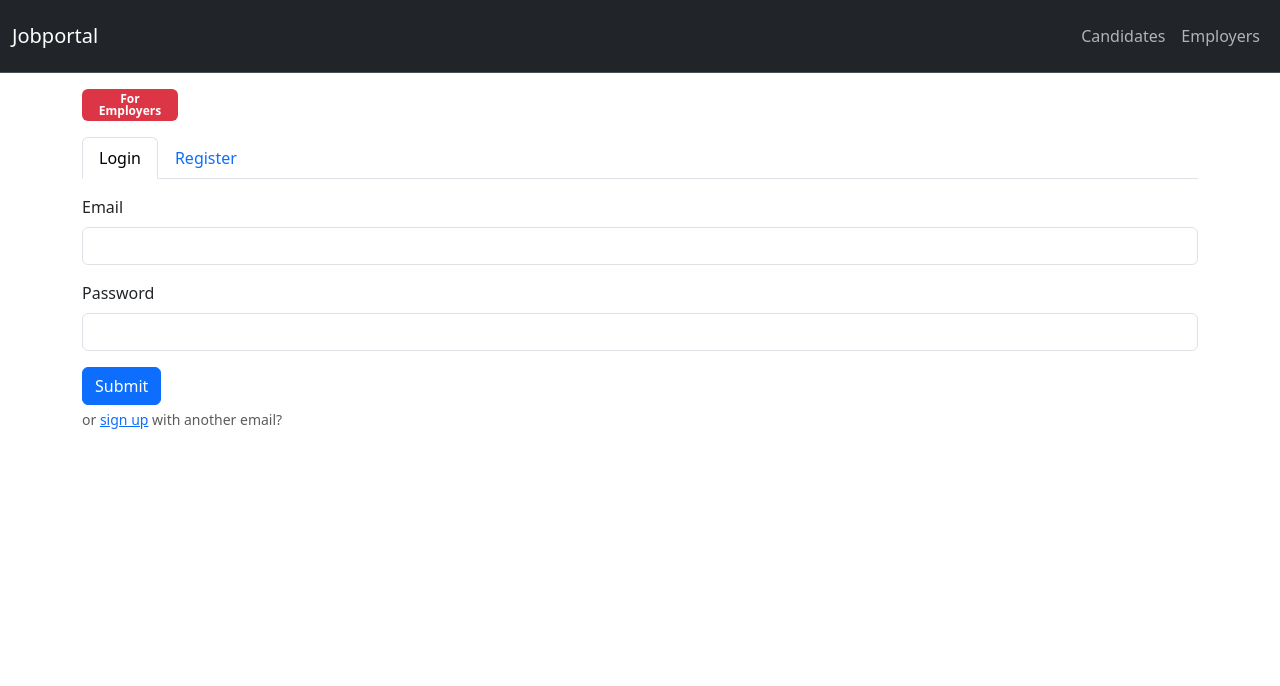
After one commit to tim509314/PHP, a PHP site: page /employers.php in a window 1280 px wide. The commit adds this page. Shown: the top 686 px of the page. Run offline with PHP 8.4, Linux system fonts and the light colour scheme.

Commit message:
Add files via upload

```diff
--- a/jobportal/apply.php
+++ b/jobportal/apply.php
@@ -1,7 +1,7 @@
 <?php
   include_once('header.php');
   if(!$_SESSION){
-    header("Location: ../jobportal/login.php?identity=candidate");
+    header("Location: ../jobportal/candidates.php?identity=candidate");
   }
 ?>
 
--- a/jobportal/checkcandidates.php
+++ b/jobportal/checkcandidates.php
@@ -1,6 +1,6 @@
 <?php include_once('header.php'); ?>
 
-<div class="container-sm">
+<div class="container-sm" style="margin-top: 1rem">
   <?php
     if($_SESSION){
         $jobappQ = mysqli_query($dbConnection, "SELECT * FROM `jobapp` WHERE `job_id` ='".$_GET['job_id']."' AND `employer_id` = '".$thisuser."'");
@@ -8,7 +8,7 @@
         $job = mysqli_fetch_assoc($jobQ);
         echo 'This Application is: '.$job['job_title'];
         while ($jobapp = mysqli_fetch_assoc($jobappQ)){
-            echo '<div class="card" style="margin: 1rem">';
+            echo '<div class="card" style="margin-top: 1rem">';
             echo '<div class="card-body">';
 
             $cvQ = mysqli_query($dbConnection, "SELECT * FROM `cvs` WHERE `candidate_id` ='".$jobapp['candidate_id']."'");
--- a/jobportal/cv.php
+++ b/jobportal/cv.php
@@ -1,7 +1,7 @@
 <?php
   include_once('header.php');
   if(!$_SESSION){
-    header("Location: ../jobportal/login.php?identity=candidate");
+    header("Location: ../jobportal/candidates.php?identity=candidate");
   }
 ?>
    <?php
--- a/jobportal/editcv.php
+++ b/jobportal/editcv.php
@@ -1,7 +1,7 @@
 <?php
   include_once('header.php');
   if(!$_SESSION){
-    header("Location: ../jobportal/login.php?identity=candidate");
+    header("Location: ../jobportal/candidates.php?identity=candidate");
   }
 ?>
 
--- /dev/null
+++ b/jobportal/employers.php
@@ -0,0 +1,70 @@
+<?php
+include_once('header.php');
+?>
+
+<div class="container-sm" style="margin-top: 1rem">
+<div class="badge bg-danger text-wrap" style="width: 6rem;">
+  For Employers
+</div>
+    <ul class="nav nav-tabs" id="myTab" role="tablist" style="margin-top: 1rem">
+      <li class="nav-item" role="presentation">
+        <button class="nav-link active" id="home-tab" data-bs-toggle="tab" data-bs-target="#home-tab-pane" type="button" role="tab" aria-controls="home-tab-pane" aria-selected="true">Login</button>
+      </li>
+      <li class="nav-item" role="presentation">
+        <button class="nav-link" id="profile-tab" data-bs-toggle="tab" data-bs-target="#profile-tab-pane" type="button" role="tab" aria-controls="profile-tab-pane" aria-selected="false">Register</button>
+      </li>
+    </ul>
+  </div>
+  <div class="tab-content" id="myTabContent">
+    <div class="tab-pane fade show active" id="home-tab-pane" role="tabpanel" aria-labelledby="home-tab" tabindex="0">
+      <div class="container-sm" style="margin-top: 1rem">
+      <form action="function.php?op=checkLogin" method="post">
+          <div class="mb-3">
+            <label for="exampleInputEmail1" class="form-label">Email</label>
+            <input type="email" class="form-control" id="exampleInputEmail1" aria-describedby="emailHelp" name="email">
+          </div>
+          <div class="mb-3">
+            <label for="exampleInputPassword1" class="form-label">Password</label>
+            <input type="password" class="form-control" id="exampleInputPassword1" name="password">
+          </div>
+          <input type="hidden" name="identity" value="employers">
+          <button type="submit" class="btn btn-primary">Submit</button>
+          <div id="emailHelp" class="form-text"><p>or <a href="../jobportal/register.php">sign up</a> with another email?</p></div>
+        </form>
+      </div>
+    </div>
+    <div class="tab-pane fade" id="profile-tab-pane" role="tabpanel" aria-labelledby="profile-tab" tabindex="0">
+      <div class="container-sm" style="margin-top: 1rem">
+        <form action="function.php?op=register" method="post">
+          <div class="mb-3">
+            <label for="InputFullName" class="form-label">Full name</label>
+            <input type="text" class="form-control" id="InputFullName" name="full_name">
+          </div>
+          <div class="mb-3">
+            <label for="InputEmail" class="form-label">Email</label>
+            <input type="email" class="form-control" id="InputEmail" name="email">
+          </div>
+          <div class="mb-3">
+            <label for="InputPassword" class="form-label">Password</label>
+            <input type="password" class="form-control" id="InputPassword" name="password">
+          </div>
+          <div class="mb-3">
+            <label for="ConfirmPassword" class="form-label">Confirm Password</label>
+            <input type="password" class="form-control" id="ConfirmPassword" name="confirm_password">
+          </div>
+          <div class="mb-3">
+            <label for="InputCompanyName" class="form-label">Company Name</label>
+            <input type="text" class="form-control" id="InputCompanyName" name="company">
+          </div>
+          <div class="mb-3">
+            <label for="InputContactNo" class="form-label">Contact No.</label>
+            <input type="int" class="form-control" id="InputContactNo" name="contact_no">
+          </div>
+          <input type="hidden" name="identity" value="employers">
+          <button type="submit" class="btn btn-primary">Submit</button>
+        </form>
+      </div>
+    </div>
+  </div>
+
+<?php include_once('footer.php'); ?>
--- a/jobportal/header.php
+++ b/jobportal/header.php
@@ -25,10 +25,10 @@ footer{
 
 </head>
 <body>
-    <nav class="navbar bg-body-tertiary">
+    <nav class="navbar bg-dark border-bottom border-body" data-bs-theme="dark">
         <div class="container-fluid">
             <a class="navbar-brand" href="../jobportal/index.php">Jobportal</a>
-            <nav class="navbar navbar-expand-lg bg-body-tertiary">
+            <nav class="navbar navbar-expand-lg">
                 <ul class="navbar-nav">
                     <?php
                         if($_SESSION){
@@ -49,8 +49,8 @@ footer{
                             }
                             echo '<li class="nav-item"><a class="nav-link" href="../jobportal/function.php?op=logout">Logout</a></li>';
                         }else{
-                            echo '<li class="nav-item"><a class="nav-link" href="../jobportal/login.php">Login</a></li>';
-                            echo '<li class="nav-item"><a class="nav-link" href="../jobportal/register.php">Register</a></li>';
+                            echo '<li class="nav-item bg-dark" ><a class="nav-link" href="../jobportal/candidates.php">Candidates</a></li>';
+                            echo '<li class="nav-item bg-dark" ><a class="nav-link" href="../jobportal/employers.php">Employers</a></li>';
                         }
 
                     ?>
--- a/jobportal/job_details.php
+++ b/jobportal/job_details.php
@@ -1,5 +1,5 @@
 <?php
-echo '<h5 class="card-title" style="font-weight: bold"><a href="../jobportal/apply.php?job_id='.$job['job_id'].'" class="card-link">'.$job['job_title'].'</a></h5>';
+echo '<h5 class="card-title" style="font-weight: bold">'.$job['job_title'].'</h5>';
 echo '<h6 class="card-subtitle mb-2 text-body-secondary">'.$job['company'].'</h6>';
 echo '<p class="card-text">
         <ul>
```
Also changed, not shown: jobportal/candidates.php (added, +60 -0 lines), jobportal/function.php (+14 -7 lines), jobportal/index.php (+57 -13 lines).
